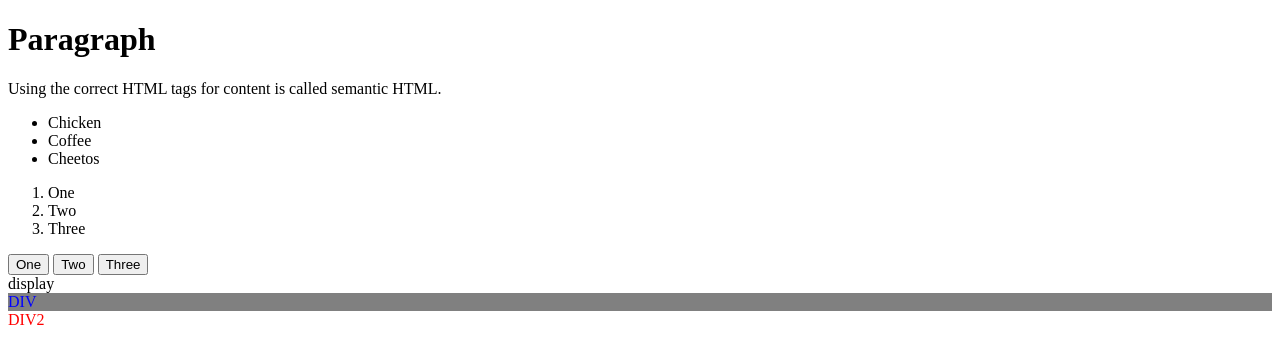
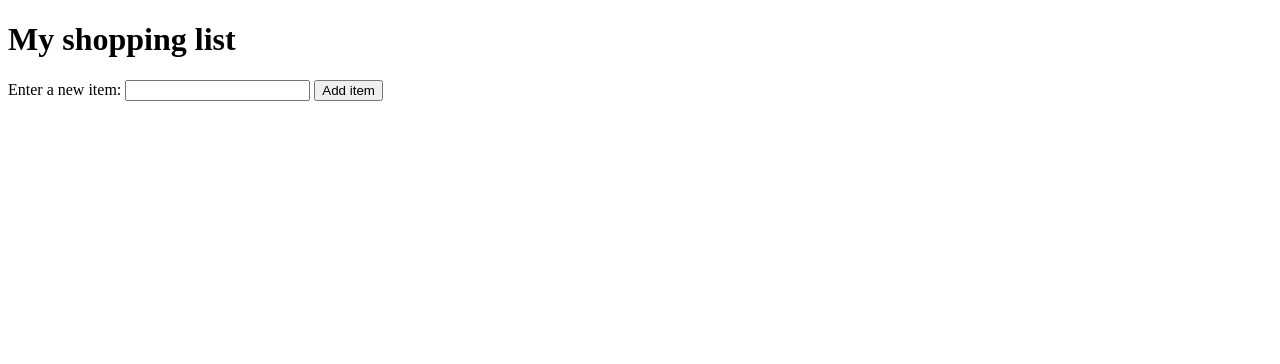
Before and after one commit to worsleyj/sandbox, a plain HTML site: page index.html in a window 1280 px wide. Drawn offline with Linux system fonts and the light colour scheme.

Commit message:
grocery list button

```diff
--- a/index.html
+++ b/index.html
@@ -1,32 +1,35 @@
 <!DOCTYPE html>
-<html lang="en">
-<head>
-    <meta charset="UTF-8">
+<html lang="en-US">
+  <head>
+    <meta charset="utf-8">
     <meta name="viewport" content="width=device-width, initial-scale=1.0">
-    <title>Document</title>
-</head>
-<body>
-    <h1>Paragraph</h1>
-    <p>Using the correct HTML tags for content is called semantic HTML.</p>
+    <title>Shopping list example</title>
+    <style>
+      li {
+        margin-bottom: 10px;
+      }
+
+      li button {
+        font-size: 12px;
+        margin-left: 20px;
+        color: #666;
+      }
+    </style>
+  </head>
+  <body>
+
+    <h1>My shopping list</h1>
+
+    <div>
+      <label for="item">Enter a new item:</label>
+      <input type="text" name="item" id="item">
+      <button>Add item</button>
+    </div>
 
     <ul>
-        <li>Chicken</li>
-        <li>Coffee</li>
-        <li>Cheetos</li>
+
     </ul>
 
-    <ol>
-        <li>One</li>
-        <li>Two</li>
-        <li>Three</li>
-    </ol>
-    <button onclick="alertFunction()">One</button>
-    <button id="two">Two</button>
-    <button id="three">Three</button>
-    <div id="container">
-        <div class="display">display</div>
-        <div class="controls"></div>
-      </div>
-      <script src="javascript.js"></script>
-</body>
+    <script src="javascript.js"></script>
+  </body>
 </html>
--- a/javascript.js
+++ b/javascript.js
@@ -1,28 +1,10 @@
-const container = document.querySelector("#container");
+const ul = document.querySelector("ul")
+const input = document.querySelector("input")
+const button = document.querySelector("button")
 
-const display = document.querySelector(".display");
+button.addEventListener("click", () => {
+    let currInput = input.value;
+    // console.log(currInput);
 
-const div = document.createElement("div");
-const div2 = document.createElement("div2");
-
-div.textContent = "DIV"
-div2.textContent = "DIV2"
-
-display.appendChild(div);
-display.appendChild(div2);
-
-div2.style.color = "red";
-div.style.cssText= "color: blue; background: grey;";
-
-const buttonTwo = document.querySelector("#two");
-buttonTwo.onclick = () => alert("hello World 2");
-
-const buttonThree = document.querySelector("#three");
-buttonThree.addEventListener("click", (e) => {
-    alert("hello WORLD 3");
-    e.target.style.background = "blue";
+    input.value = "";
 })
-
-function alertFunction() {
-    alert("HELLO WORLD!!");
-}
```
